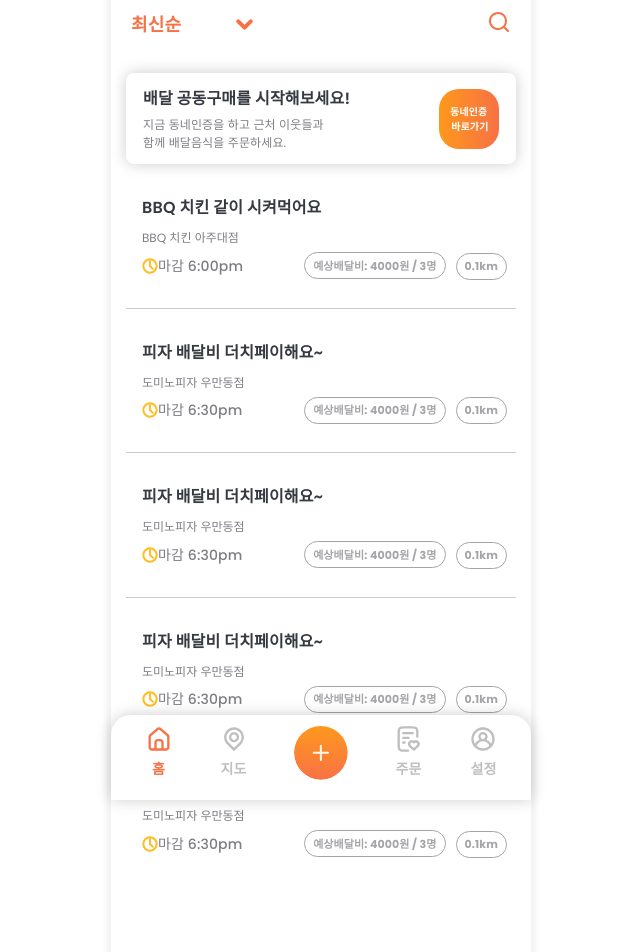
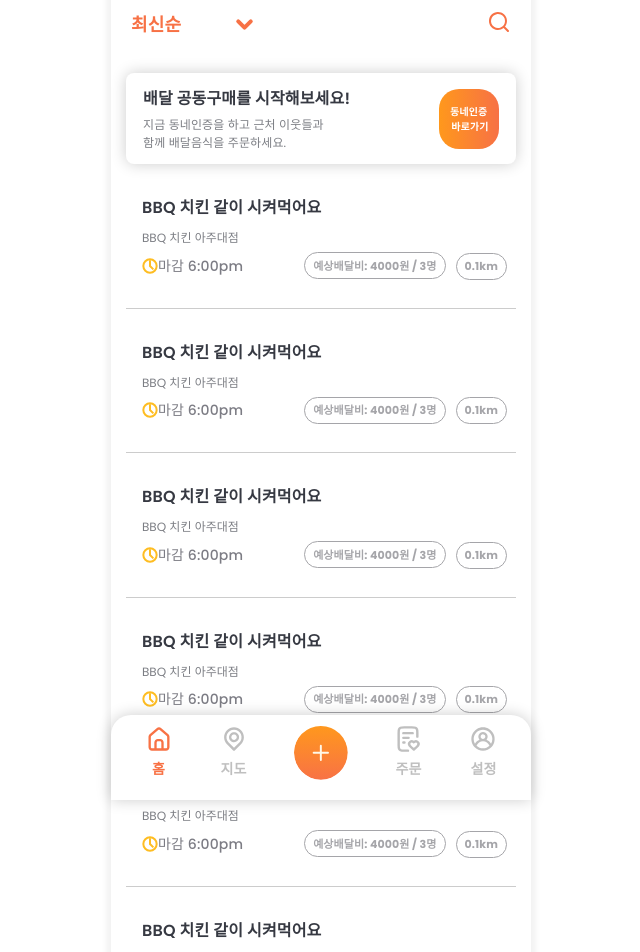
Before and after one commit to nayong2021/delivery_together-FE, a React (Create React App) app in the folder betweenus/: page / in a window 1280 px wide. Shown: the top 952 px of the page, without its empty margins (319-959 px from the left). Built offline with nearby package versions, Linux system fonts and the light colour scheme.

Commit message:
feat: Add ItemView page html, css

```diff
--- a/betweenus/src/App.js
+++ b/betweenus/src/App.js
@@ -3,6 +3,7 @@ import Home from "./pages/Home";
 import Add from "./pages/Add";
 import React from "react";
 import Basic from "./pages/Basic";
+import ItemView from "./pages/ItemView";
 
 function App() {
   return (
@@ -10,6 +11,7 @@ function App() {
       <Routes>
         <Route path="/" element={<Home />}></Route>
         <Route path="/home" element={<Home />}></Route>
+        <Route path="/itemview" element={<ItemView />}></Route>
         <Route path="/add" element={<Add />}></Route>
         <Route path="/basic" element={<Basic />}></Route>
       </Routes>
--- a/betweenus/src/components/BottomNavigation.js
+++ b/betweenus/src/components/common/BottomNavigation.js
@@ -1,5 +1,5 @@
 import * as React from "react";
-import "../assets/css/common.css";
+import "../../assets/css/common.css";
 
 export default function BottomNavigation() {
   return (
--- a/betweenus/src/components/DropdownMenuHeader.js
+++ b/betweenus/src/components/home/DropdownMenuHeader.js
@@ -1,5 +1,5 @@
 import * as React from "react";
-import { ReactComponent as SearchIcon } from "../assets/img/ico_search1.svg";
+import { ReactComponent as SearchIcon } from "../../assets/img/ico_search1.svg";
 
 export default function DrowpdownMenuHeader() {
   return (
--- /dev/null
+++ b/betweenus/src/components/home/HomeItem.js
@@ -0,0 +1,24 @@
+import * as React from "react";
+import { Link } from "react-router-dom";
+import { ReactComponent as Clock } from "../../assets/img/ico_clock1.svg";
+
+export default function RoomItem() {
+  return (
+    <li>
+      <Link to="/itemview">
+        <div className="tit">BBQ 치킨 같이 시켜먹어요</div>
+        <div className="place">BBQ 치킨 아주대점</div>
+        <div className="info-group">
+          <div className="time">
+            <Clock />
+            마감 6:00pm
+          </div>
+          <div className="info">
+            <span className="price">예상배달비: 4000원 / 3명</span>
+            <span className="distance">0.1km</span>
+          </div>
+        </div>
+      </Link>
+    </li>
+  );
+}
--- a/betweenus/src/pages/Home.js
+++ b/betweenus/src/pages/Home.js
@@ -1,10 +1,10 @@
 import * as React from "react";
 import "../assets/css/common.css";
-import MetaTag from "../components/MetaTag";
-import DrowpdownMenuHeader from "../components/DropdownMenuHeader";
-import BottomNavigation from "../components/BottomNavigation";
+import MetaTag from "../components/common/MetaTag";
+import DrowpdownMenuHeader from "../components/home/DropdownMenuHeader";
+import BottomNavigation from "../components/common/BottomNavigation";
+import HomeItem from "../components/home/HomeItem";
 import { ReactComponent as ShortCut } from "../assets/img/ico_shortcut1.svg";
-import { ReactComponent as Clock } from "../assets/img/ico_clock1.svg";
 
 const Home = () => {
   return (
@@ -21,95 +21,15 @@ const Home = () => {
                 함께 배달음식을 주문하세요.
               </div>
             </div>
-
             <ShortCut />
           </a>
-
           <ol className="list-item">
-            <li>
-              <a href="sub/item-view.html">
-                <div className="tit">BBQ 치킨 같이 시켜먹어요</div>
-                <div className="place">BBQ 치킨 아주대점</div>
-                <div className="info-group">
-                  <div className="time">
-                    <Clock />
-                    마감 6:00pm
-                  </div>
-                  <div className="info">
-                    <span className="price">예상배달비: 4000원 / 3명</span>
-                    <span className="distance">0.1km</span>
-                  </div>
-                </div>
-              </a>
-            </li>
-
-            <li>
-              <a href="sub/item-view.html">
-                <div className="tit">피자 배달비 더치페이해요~</div>
-                <div className="place">도미노피자 우만동점</div>
-                <div className="info-group">
-                  <div className="time">
-                    <Clock />
-                    마감 6:30pm
-                  </div>
-                  <div className="info">
-                    <span className="price">예상배달비: 4000원 / 3명</span>
-                    <span className="distance">0.1km</span>
-                  </div>
-                </div>
-              </a>
-            </li>
-
-            <li>
-              <a href="sub/item-view.html">
-                <div className="tit">피자 배달비 더치페이해요~</div>
-                <div className="place">도미노피자 우만동점</div>
-                <div className="info-group">
-                  <div className="time">
-                    <Clock />
-                    마감 6:30pm
-                  </div>
-                  <div className="info">
-                    <span className="price">예상배달비: 4000원 / 3명</span>
-                    <span className="distance">0.1km</span>
-                  </div>
-                </div>
-              </a>
-            </li>
-
-            <li>
-              <a href="sub/item-view.html">
-                <div className="tit">피자 배달비 더치페이해요~</div>
-                <div className="place">도미노피자 우만동점</div>
-                <div className="info-group">
-                  <div className="time">
-                    <Clock />
-                    마감 6:30pm
-                  </div>
-                  <div className="info">
-                    <span className="price">예상배달비: 4000원 / 3명</span>
-                    <span className="distance">0.1km</span>
-                  </div>
-                </div>
-              </a>
-            </li>
-
-            <li>
-              <a href="sub/item-view.html">
-                <div className="tit">피자 배달비 더치페이해요~</div>
-                <div className="place">도미노피자 우만동점</div>
-                <div className="info-group">
-                  <div className="time">
-                    <Clock />
-                    마감 6:30pm
-                  </div>
-                  <div className="info">
-                    <span className="price">예상배달비: 4000원 / 3명</span>
-                    <span className="distance">0.1km</span>
-                  </div>
-                </div>
-              </a>
-            </li>
+            <HomeItem />
+            <HomeItem />
+            <HomeItem />
+            <HomeItem />
+            <HomeItem />
+            <HomeItem />
           </ol>
         </div>
       </section>
--- /dev/null
+++ b/betweenus/src/pages/ItemView.js
@@ -0,0 +1,74 @@
+import * as React from "react";
+import "../assets/css/common.css";
+import MetaTag from "../components/common/MetaTag";
+
+const ItemView = () => {
+  return (
+    <div className="ItemView">
+      <MetaTag />
+      <header class="header">
+        <div class="hd">
+          <div class="hd-tit">
+            <button
+              type="button"
+              class="hd-back"
+              onclick="location.href='javascript:history.back(-1);'"
+            ></button>
+            모집글 상세정보
+          </div>
+        </div>
+      </header>
+
+      <section class="item-view">
+        <div class="wrap">
+          <div class="item-info">
+            <div class="tit">BBQ 치킨 같이 시켜먹어요!!!</div>
+            <div class="group">
+              <div class="place">BBQ 치킨 아주대점</div>
+              <div class="time">
+                <img src="../img/ico_clock1.svg" alt=" " />
+                마감 6:00pm
+              </div>
+            </div>
+          </div>
+
+          <div class="delivery-charge">예상배달비: 4000원 / 3명</div>
+
+          <div class="delivery-location">
+            상세 픽업 장소: <strong>서울 강남구 테헤란로 311</strong>
+          </div>
+
+          <div class="btn-group-util">
+            <button type="button" class="btn btn-custom btn-custom-v2">
+              주소복사
+            </button>
+            <button type="button" class="btn btn-custom btn-custom-v2">
+              지도보기
+            </button>
+          </div>
+
+          <div class="add-info">
+            <div class="tit">추가정보</div>
+            <div class="txt">
+              BBQ 치킨 먹고 싶은데 배달비 부담스러우신 분들 같이 시켜먹어요!{" "}
+              <br />
+              <br />
+              너무 멀지 않으면 제가 운동할겸 자전거로 한분씩 가져다 드릴게요
+              ㅎㅎ <br />
+              <br />
+              관심 있으신 분들 참여해주세요!!
+            </div>
+          </div>
+
+          <div class="btn-group-bottom">
+            <button type="button" class="btn-custom">
+              주문하러 가기
+            </button>
+          </div>
+        </div>
+      </section>
+    </div>
+  );
+};
+
+export default ItemView;
```
Also changed, not shown: betweenus/src/components/common/MetaTag.js (renamed from betweenus/src/components/MetaTag.js), betweenus/src/components/home/NoRoomNotice.js (renamed from betweenus/src/components/NoRoomNotice.js).
